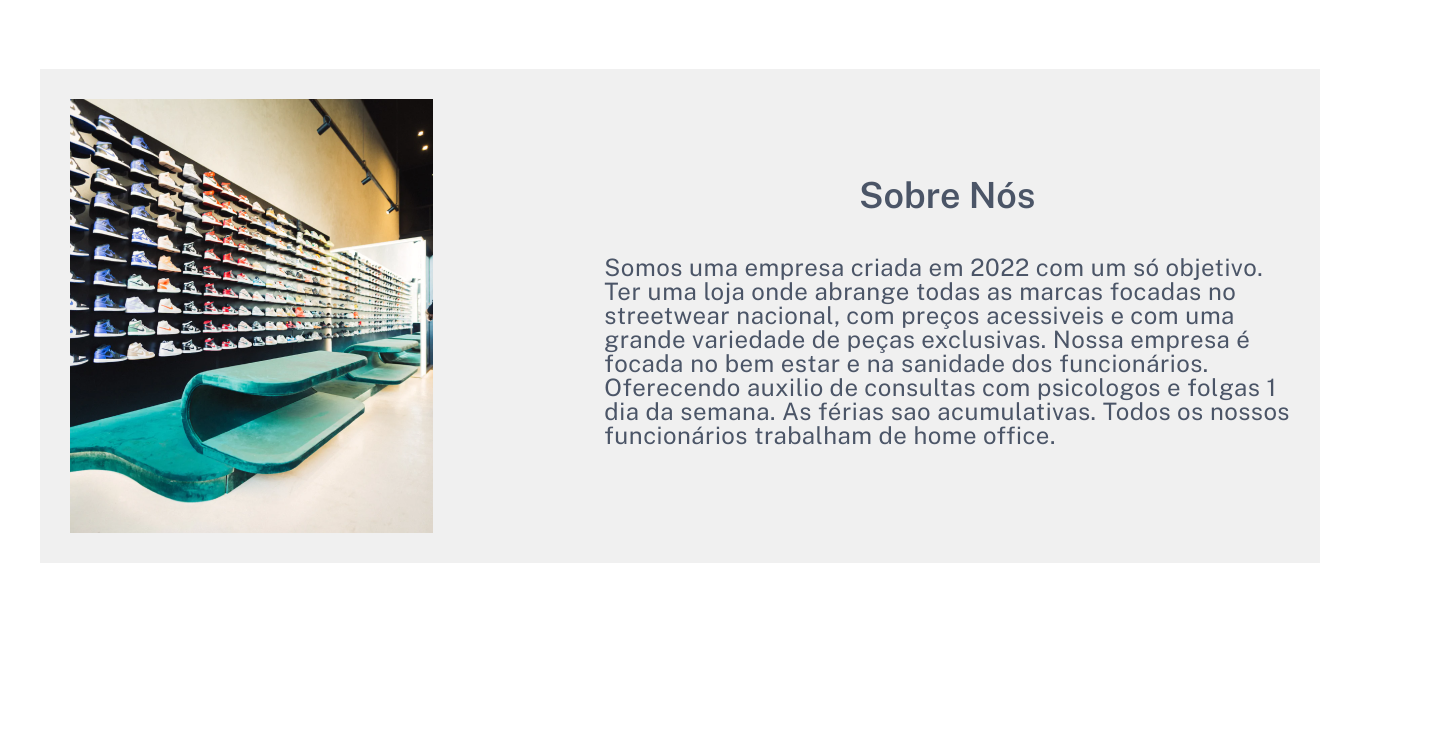
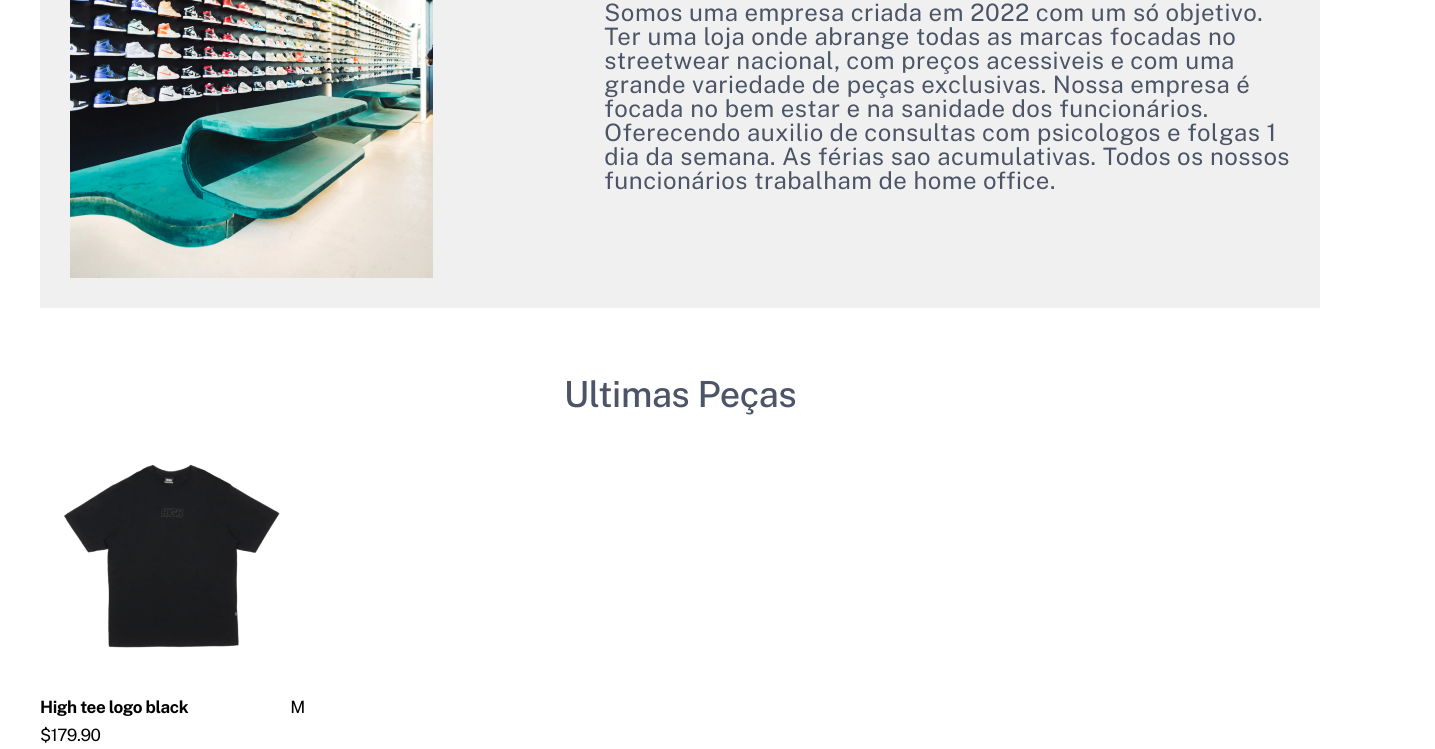
Before and after one commit to Ruanv123/Divine-Store, a plain HTML site: page index.html in a window 1280 px wide. Shown: the part 1525-2274 px from the top of the page, 1435 px wide, since content can reach past the window. Before the commit the page ends 2088 px from the top, so only its background shows below. Drawn offline with nearby package versions, Linux system fonts and the light colour scheme.

Commit message:
card configuracao

```diff
--- a/assets/scss/style.scss
+++ b/assets/scss/style.scss
@@ -21,6 +21,7 @@ header {
     grid-column-end: 14;
     width: 100%;
     padding: 16px 0px;
+
     .header-1 {
         display: flex;
         align-items: center;
@@ -266,9 +267,11 @@ header {
     img {
         padding: 30px;
     }
+
     .text {
         padding: 30px;
         text-align: center;
+
         h1 {
             font-family: 'Public Sans';
             font-style: normal;
@@ -291,3 +294,66 @@ header {
         }
     }
 }
+
+.section-ultimas-pecas {
+    margin-top: 4vh;
+    grid-row-start: 5;
+    grid-column-start: 2;
+    grid-column-end: 14;
+    #title {
+        text-align: center;
+        font-family: 'Public Sans';
+        font-style: normal;
+        font-weight: 500;
+        font-size: 36px;
+        line-height: 28px;
+        letter-spacing: -0.4px;
+        color: #4B5567;
+    }
+
+    .cards {
+        margin-top: 2vh;
+        display: flex;
+        align-items: center;
+        justify-content: space-between;
+
+        .card-1 {
+            .text {
+                display: flex;
+                align-items: center;
+                justify-content: space-between;
+
+                h1 {
+                    font-family: 'Public Sans';
+                    font-style: normal;
+                    font-weight: 700;
+                    font-size: 17px;
+                    line-height: 28px;
+                    letter-spacing: -0.4px;
+                    color: #000000;
+                }
+
+                p {
+                    font-family: 'Public Sans';
+                    font-style: normal;
+                    font-weight: 400;
+                    font-size: 17px;
+                    line-height: 28px;
+                    letter-spacing: -0.4px;
+                    color: #000000;
+                }
+            }
+
+            h3 {
+                font-family: 'Public Sans';
+                font-style: normal;
+                font-weight: 400;
+                font-size: 17px;
+                line-height: 28px;
+                letter-spacing: -0.4px;
+                color: #000000;
+
+            }
+        }
+    }
+}
--- a/index.html
+++ b/index.html
@@ -82,13 +82,16 @@
                     <p>Somos uma empresa criada em 2022 com um só objetivo. <br> Ter uma loja onde abrange todas as marcas focadas no <br> streetwear nacional, com preços acessiveis e com uma <br> grande variedade de peças exclusivas. Nossa empresa é <br> focada no bem estar e na sanidade dos funcionários. <br> Oferecendo auxilio de consultas com psicologos e folgas 1 <br> dia da semana. As férias sao acumulativas. Todos os nossos <br> funcionários trabalham de home office.</p>
                 </div>
             </div>
-            <div class="ultimas-pecas">
-                <h1>High tee logo black</h1>
+            <div class="section-ultimas-pecas">
+                <h1 id="title">Ultimas Peças</h1>
+                <div class="cards">
                     <div class="card-1">
+                        <img src="assets/imgs/Product Image 5.png" alt="">
                        <div class="text">
                         <h1>High tee logo black</h1>
                         <p>M</p>
                        </div>
+                       <h3>$179.90</h3>
                     </div>
                     <div class="card-2">
 
@@ -100,8 +103,11 @@
 
                     </div>
                 </div>
+
             </div>
 
+    </div>
+    <script type="text/javascript" src="index.js"></script>
 </body>
 
 </html>
--- /dev/null
+++ b/index.js
@@ -0,0 +1 @@
+// alert("Eu sou um alert!");
```
Also changed, not shown: assets/css/style.css, assets/imgs/Product Image 5.png (added), assets/imgs/Product Image 6.png (added), assets/imgs/Product Image 7.png (added), assets/imgs/Product Image 8.png (added), 1 other file. Lines whose indentation alone changed are shown as unchanged.
